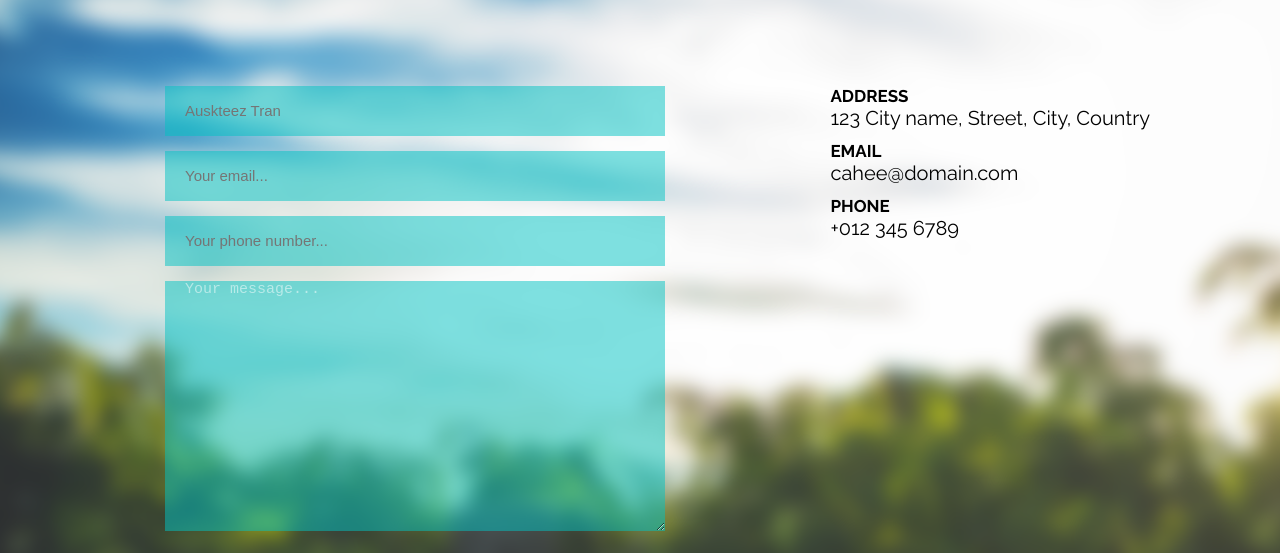
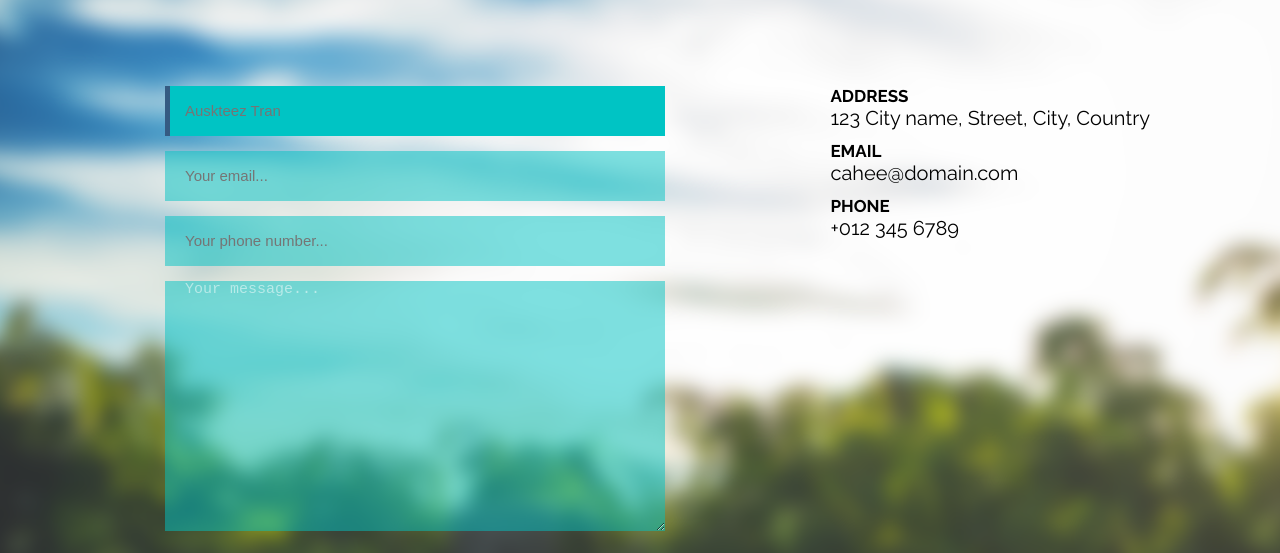
Before and after one commit to Katr1nD/footer-contect, a plain HTML site: page index.html in a window 1280 px wide. In both pictures the pointer is over the input "Auskteez Tran". Shown: the part 247-800 px from the top of the page. Drawn offline with Linux system fonts and the light colour scheme.

Commit message:
add css on hover

```diff
--- a/css/main.css
+++ b/css/main.css
@@ -54,8 +54,15 @@ body {
     background-color: rgba(0, 196, 196, 0.5);
     border: none;
     font-size: 15px;
-    padding-left: 20px;
+    padding-left: 15px;
     color: rgba(255, 255, 255, 0.5) !important;
+    border-left: 5px solid transparent;
+}
+
+.form-line:hover {
+    background-color: rgba(0, 196, 196, 1);
+    color: rgba(255, 255, 255, 1);
+    border-left: 5px solid#355b82;
 }
 
 input {
```
